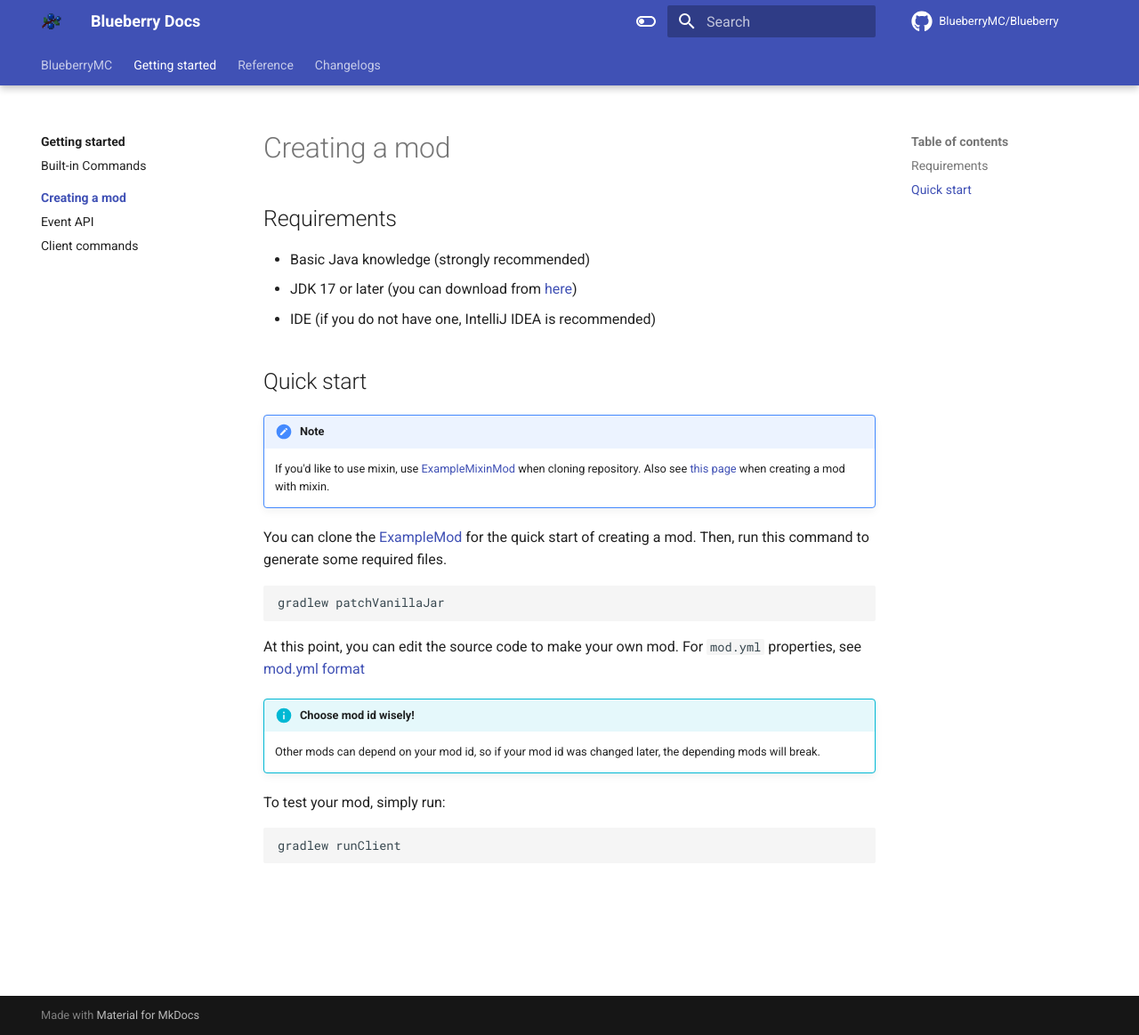
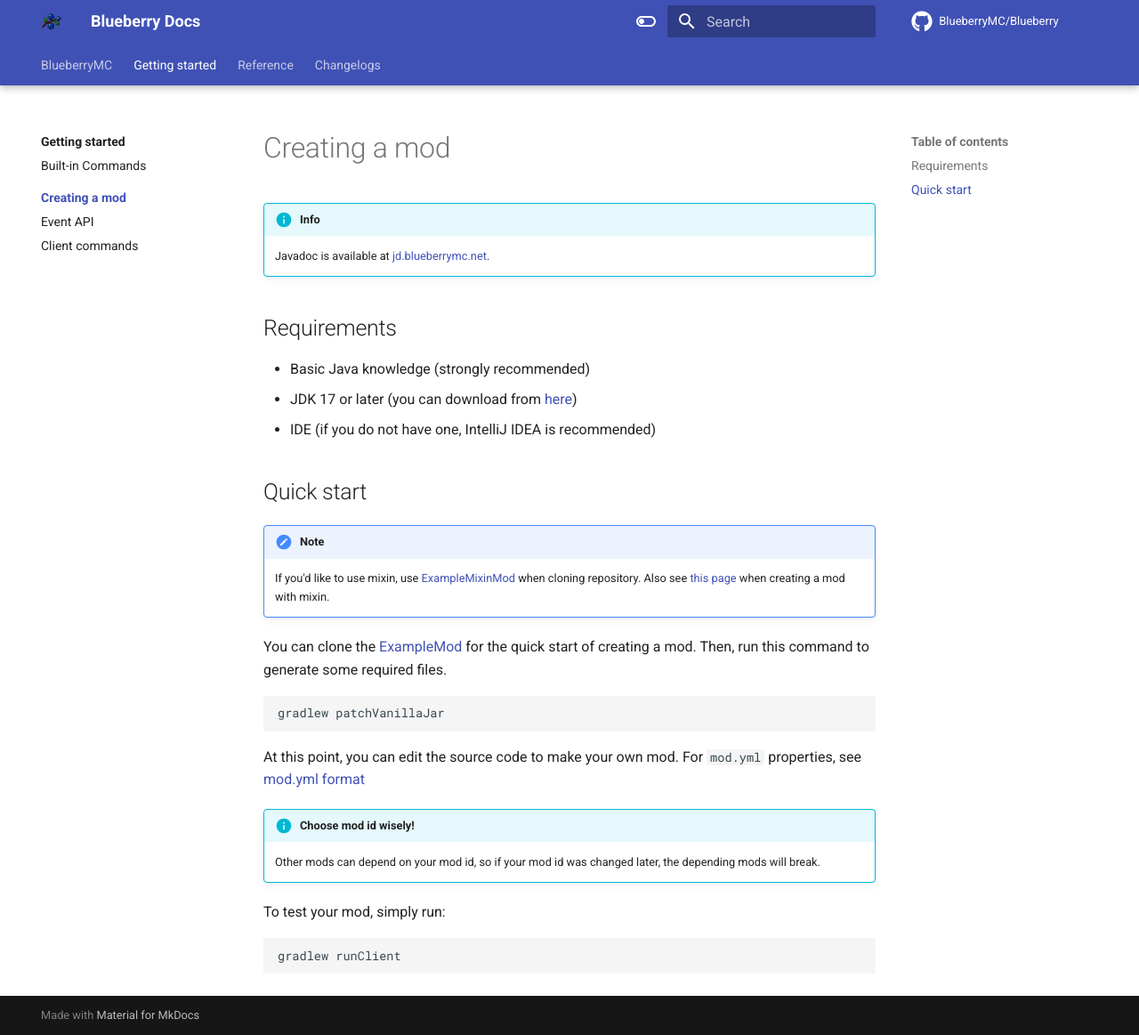
Before and after one commit to BlueberryMC/Blueberry-docs, an MkDocs documentation site: the page built from docs/getting-started/creating-a-mod/index.md, in a window 1280 px wide and 1163 px high. Shown: the whole window at 89% size. Built offline with MkDocs 1.6.1 and Material for MkDocs 9.7.7, drawn with Linux system fonts in a browser that asks for light colours; comment, search, counter and statistics services are not loaded.

Commit message:
Add link to javadoc

```diff
--- a/docs/getting-started/creating-a-mod/index.md
+++ b/docs/getting-started/creating-a-mod/index.md
@@ -1,4 +1,7 @@
 # Creating a mod
+
+!!! info
+    Javadoc is available at [jd.blueberrymc.net](https://jd.blueberrymc.net).
 
 ## Requirements
 - Basic Java knowledge (strongly recommended)
```
